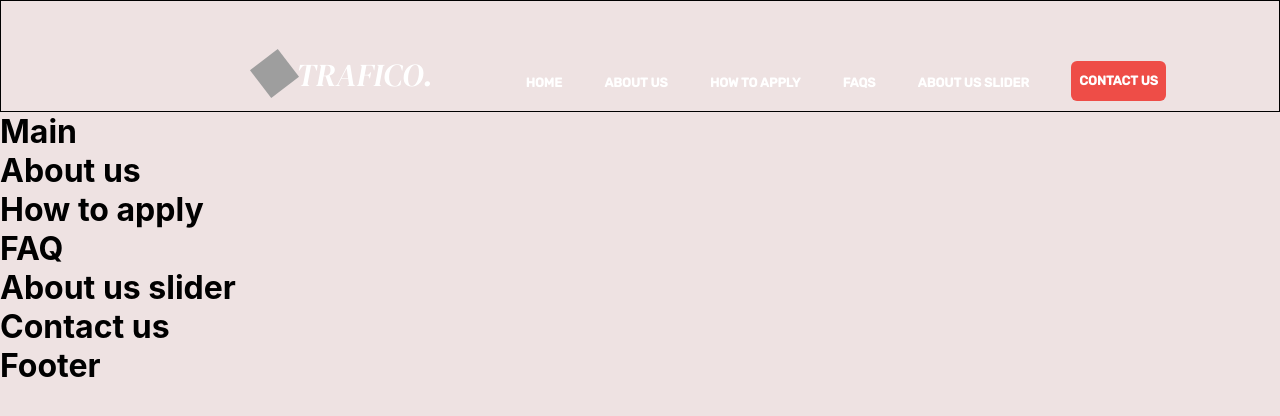
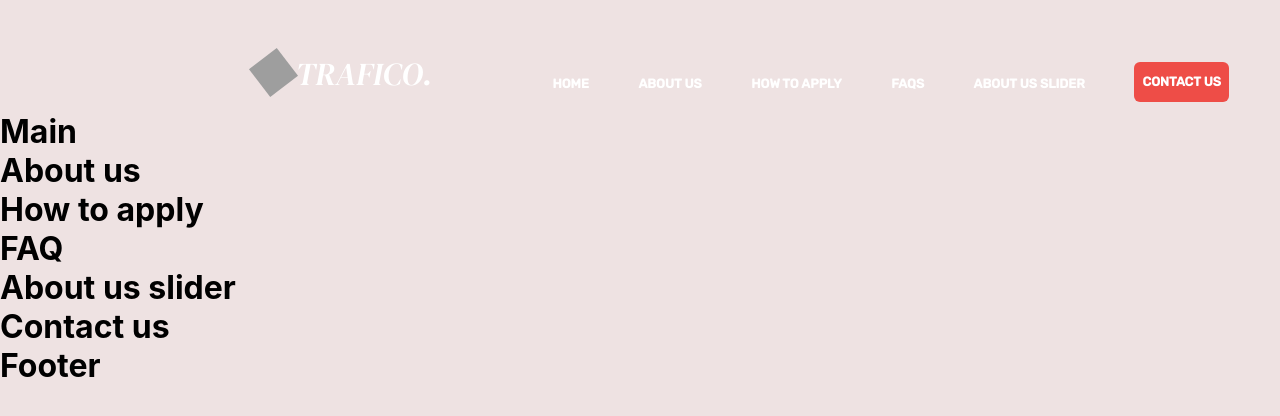
Before and after one commit to AlyonaYAV/react-spa-delivery, a React (Create React App) app: page / in a window 1280 px wide. Shown: the top 416 px of the page. Built offline with nearby package versions, Linux system fonts and the light colour scheme; grey boxes are pictures that could not be loaded.

Commit message:
Logo width increased in Header CSS and last LI item margin-right decreased in Navmenu CSS

```diff
--- a/src/components/navmenu/navmenu.css
+++ b/src/components/navmenu/navmenu.css
@@ -7,7 +7,7 @@
 }
 .navmenu li:last-child{
     background-color: #EE4D47;
-    margin-right: 15%;
+    margin-right: 7%;
     padding: 8px 8px 2px 8px;
     max-width: 158px;
     height: 40px;
--- a/src/sections/header/header.css
+++ b/src/sections/header/header.css
@@ -1,11 +1,10 @@
 .header{
     height: 7rem;
-    border: 1px solid #000;
     display: flex;
     justify-content: space-between;
 }
 .header .logo{
-    width: 212px;
+    width: 242px;
     height: 50px;
     margin: 50px 5% 0 20%;
     font-family: var(--font-logo);
@@ -15,6 +14,8 @@
     flex-shrink:1;
 }
 .header .logo img{
+    width:35px;
+    height:35px;
     position: relative;
     top: 5px;
     animation: wheel 5s linear 1s infinite normal both running;
```
